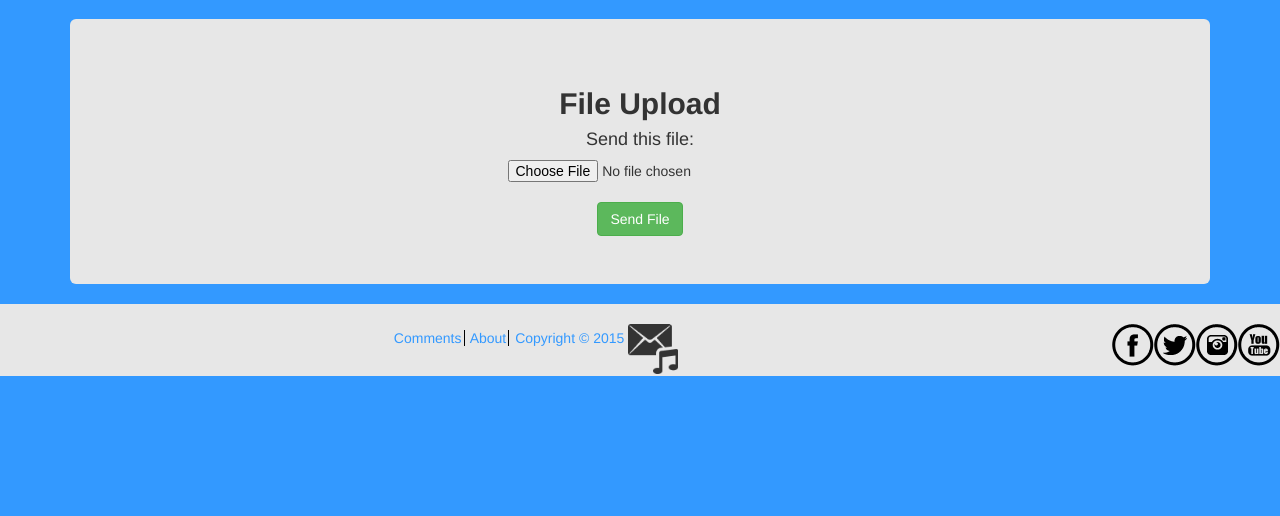
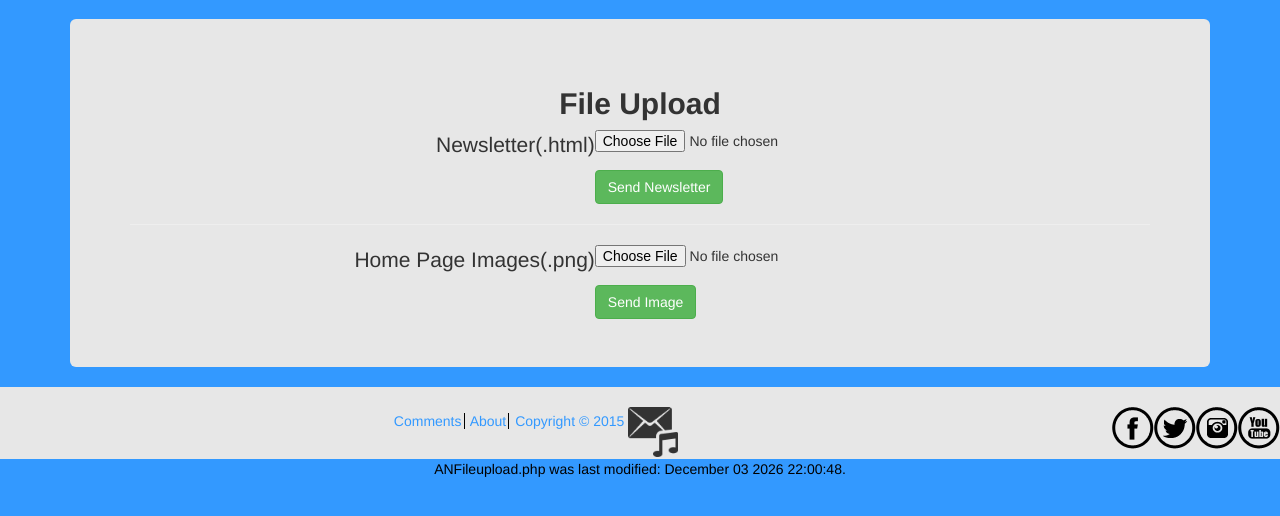
Before and after one commit to joshuabeck24/370Assignment2, a PHP site: page /view/ANFileupload.php in a window 1280 px wide. Shown: the part 101-617 px from the top of the page. Run offline with PHP 8.4, Linux system fonts and the light colour scheme; some libraries are stand-ins or nearby versions.

Commit message:
Added form controls(need to handle what the files yet)
Hopefully everything is in order

```diff
--- a/Assign2/css/styles.css
+++ b/Assign2/css/styles.css
@@ -42,6 +42,13 @@
 .userLoginImage
 {
 	margin-top:-10px;
+}
+.divInJumbo
+{
+    margin-bottom: 15px;
+    font-size: 21px;
+    font-weight: 200;
+    text-align: center;
 }
 .userLoginImage :hover{opacity: 0.3;}
 .socialMediaIcons
--- a/Assign2/view/ANFileupload.php
+++ b/Assign2/view/ANFileupload.php
@@ -9,11 +9,13 @@
     <div style ="margin-top: 100px;"class="container">
         <div class="jumbotron">
             <h2>File Upload</h2>
-            <div style ="text-align: center;">
-                <form  enctype="multipart/form-data" action="processFileUpload.php" method="post">
-                    <h4> Send this file: </h4>
-                    <input class="center-block" name="userfile" type="file" /> <br/>
-                    <input  class="btn btn-success" type="submit" value="Send File" /> <br/>
+            <div >
+                <form enctype="multipart/form-data" action="processFileUpload.php" method="post">
+                    <div style="padding-left:30%;" class=" pull-left divInJumbo">Newsletter(.html)</div><input class="pull-left center-block" name="userfile" type="file" /> <br/><br/>
+                    <input style="clear:both;" class="btn btn-success" type="submit" value="Send Newsletter" /> <br/>
+                    <hr/>
+                    <div style="padding-left:22%;" class=" pull-left divInJumbo">Home Page Images(.png)</div><input class="pull-left center-block" name="userfile" type="file" /> <br/><br/>
+                    <input style="clear:both;" class="btn btn-success" type="submit" value="Send Image" /> <br/>
                </form>
             </div>
         </div>
--- a/Assign2/view/footerinclude.php
+++ b/Assign2/view/footerinclude.php
@@ -3,7 +3,7 @@
 <a class="br" href="mailto:michele.a.gregory@gmail.com">Comments</a>
 <a class="br" href="ANAbout.php">About</a>
 					<a style="text-decoration:none">Copyright &copy; 2015</a>
-		            <a href="ANNewsletter.html" style="text-decoration:none"> <img title="Join Our Newsletter!" class="socialMediaIcons" src="../images/mail.png" width="50" height="50" float="right" /> </a>
+		            <a href="ANNewsletter.php" style="text-decoration:none"> <img title="Join Our Newsletter!" class="socialMediaIcons" src="../images/mail.png" width="50" height="50" float="right" /> </a>
 					<ul class="pull-right" style="list-style-type: none;">
 				         <li class="pull-left"><a href="https://www.facebook.com/"><img class="socialMediaIcons" src="../images/Ifacebook.png" alt="Facebook Icon" title="Go To Facebook" /></a></li>
 				         <li class="pull-left"><a href="https://twitter.com/"><img class="socialMediaIcons" src="../images/Itwitter.png" alt="Twitter Icon" title="Go To Twitter" /></a></li>
@@ -11,8 +11,10 @@
 				         <li class="pull-left"><a href="https://www.youtube.com/"><img class="socialMediaIcons" src="../images/Iyoutube.png" alt="Youtube Icon" title="Go To Youtube"/></a></li>
 			          </ul>
                             <br/>
+</footer>
+<div style="text-align: center; color:black;">
   <?php
-                                    $array = array("ANAbout.php", "ANAdmin.php", "index.php", "ANIdeas.php","ANMusic.php","ANNewsletter.php","ANSignup.php","ANUnderconstruction.php","checksheet.php","navinclude.html","headerinclude.php","footerinclude.php");
+        $array = array("ANFileupload.php","ANAbout.php", "ANAdmin.php", "index.php", "ANIdeas.php","ANMusic.php","ANNewsletter.php","ANSignup.php","ANUnderconstruction.php","checksheet.php","navinclude.html","headerinclude.php","footerinclude.php");
         # $filename = 'somefile.txt';
         $filename="";
         foreach ($array as $filenameMatch)
@@ -25,9 +27,11 @@
         }
         if (file_exists($filename))
         {
+
           echo "$filename was last modified: " . date ("F d Y H:i:s.", filemtime($filename));
+
         }
     ?>
-</footer>
+    </div>
 	</body>
 </html>
--- a/Assign2/view/index.php
+++ b/Assign2/view/index.php
@@ -2,14 +2,10 @@
 	$title = "AudioNexus - Your Portal To Musicians Everywhere";
 	include './headerinclude.php';
 ?>
-
 <div id="headmiddle">
 </div>
-
 <div class="container">
-
     <div style="margin-top:20px;" class="jumbotron">
-
              <p style="text-align:center;">
             <span class="tclb aboutUsLogo">Audio</span><span class="tclg aboutUsLogo">Nexus</span>
             is the site to connect with musicians all around the world.
@@ -20,8 +16,6 @@
              </p>
              <br />
              <a href="../view/ANSignup.php" style="text-align:center;"><h1>Have your music be HEARD</h1></a>
-
-
     </div>
 </div>
 <br />
--- a/Assign2/view/navinclude.html
+++ b/Assign2/view/navinclude.html
@@ -21,7 +21,7 @@
 								  <a href="#" class="dropdown-toggle" data-toggle="dropdown" role="button" aria-expanded="false">ADMIN<span class="caret"></span></a>
 								  <ul class="dropdown-menu" role="menu">
 									<li><a href="../view/ANAdmin.php">LOG IN</a></li>
-									<li><a href="../view/ANFileUpload.php">FILE MANAGEMENT</a></li>
+									<li><a href="../view/ANFileupload.php">FILE MANAGEMENT</a></li>
 								  </ul>
 							</li>
 							<li class="dropdown">
```
Also changed, not shown: Assign2/view/processFileUpload.php (added, +9 -0 lines). Lines whose indentation alone changed are shown as unchanged.
